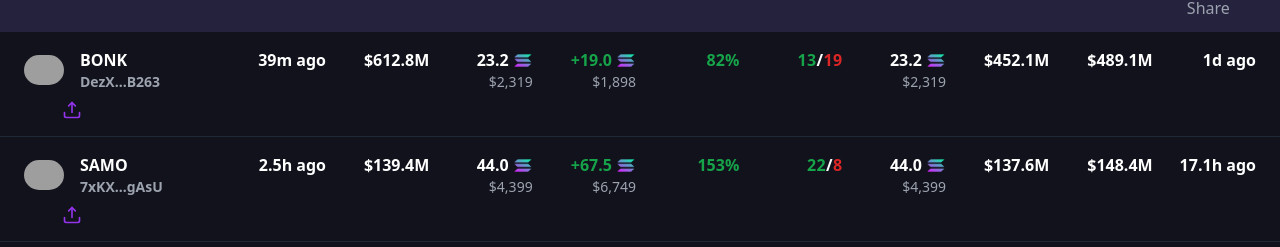
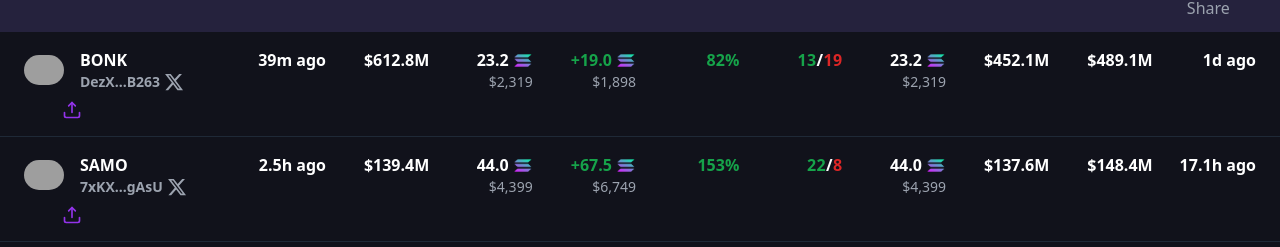
Before and after one commit to deiv-hash/potion-leaderboard, a Next.js app: page /trader/1 in a window 1280 px wide. Shown: the part 534-781 px from the top of the page. Built offline with nearby package versions, Linux system fonts and the light colour scheme; grey boxes are pictures that could not be loaded.

Commit message:
Add Twitter search link for traders in Leaderboard

```diff
--- a/app/components/Leaderboard.tsx
+++ b/app/components/Leaderboard.tsx
@@ -16,6 +16,7 @@
   shortenWalletAddress,
 } from "@/app/utils/format";
 import Loading from "./Loading";
+import { TwitterIcon } from "./icons/TwitterIcon";
 
 type ViewType = "traders" | "tokens";
 
@@ -169,8 +170,9 @@
               />
               <div className="ml-2 min-w-0">
                 <div className="text-white truncate">{trader.name}</div>
+                <div className="text-gray-400 text-sm  flex items-center gap-1">
                   <div
-                  className="text-gray-400 text-sm cursor-pointer hover:text-purple-300 truncate"
+                    className="cursor-pointer hover:text-purple-300 truncate"
                     onClick={(e) => {
                       e.stopPropagation();
                       copyToClipboard(trader.wallet);
@@ -179,6 +181,19 @@
                     {copied === trader.wallet
                       ? "Copied"
                       : shortenWalletAddress(trader.wallet)}
+                  </div>
+
+                  {viewType === "tokens" && (
+                    <div>
+                      <a
+                        href={`https://x.com/search?q=($${trader.name}%20OR%${trader.wallet})&src=typed_query&f=live`}
+                        target="_blank"
+                        className="h-4 w-4 cursor-pointer hover:text-purple-300 truncate"
+                      >
+                        <TwitterIcon />
+                      </a>
+                    </div>
+                  )}
                 </div>
               </div>
             </div>
```
Lines whose indentation alone changed are shown as unchanged.
